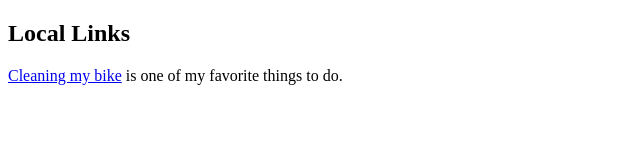
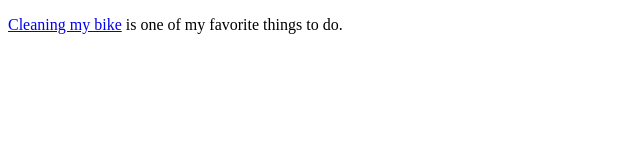
Before and after one commit to velomirror/velomirror, a plain HTML site: page index.html in a window 1280 px wide. Shown: the whole page, without its empty margins (0-640 px from the left). Drawn offline with Linux system fonts and the light colour scheme.

Commit message:
Update index.html

```diff
--- a/index.html
+++ b/index.html
@@ -1,8 +1,6 @@
 <!DOCTYPE html>
 <html>
 <body>
-
-<h2>Local Links</h2>
 
 <p><a href="IMG_20180405_125600.jpg">Cleaning my bike</a> is one of my favorite things to do.</p>
 
```
